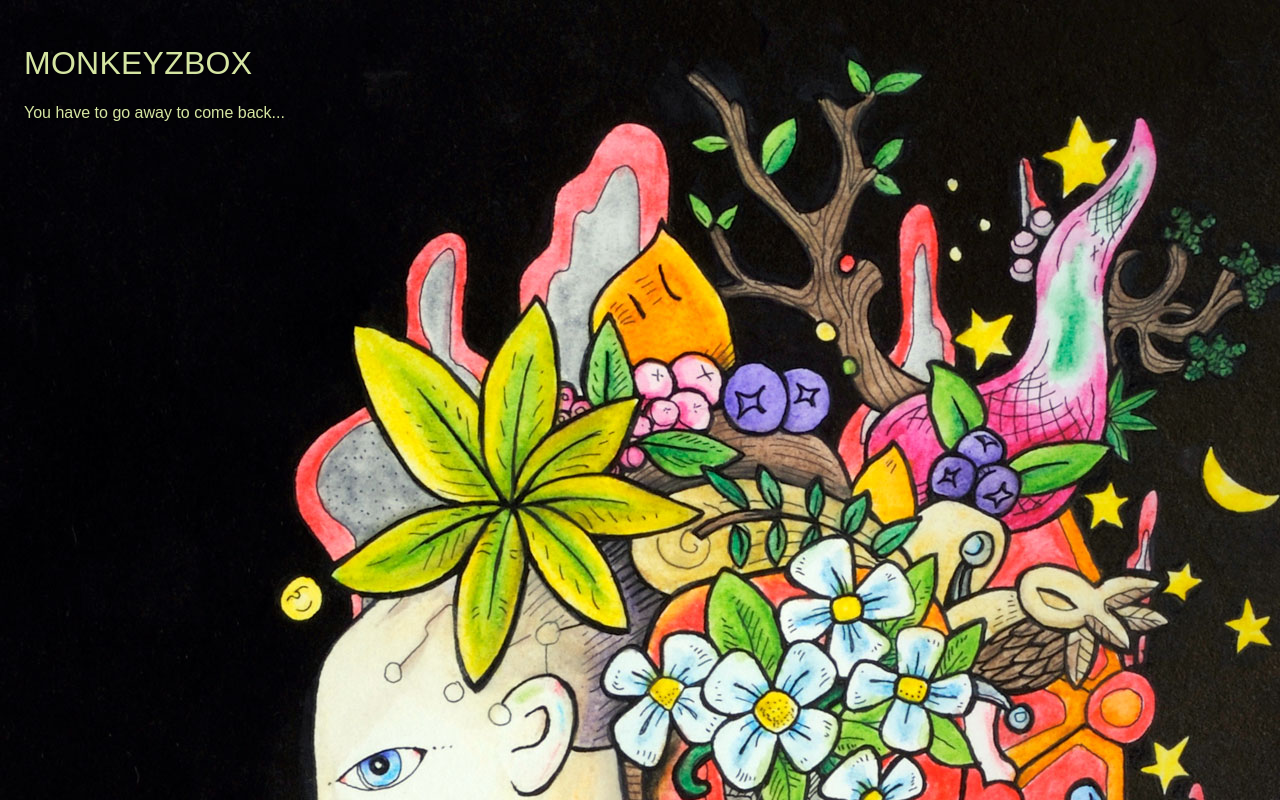
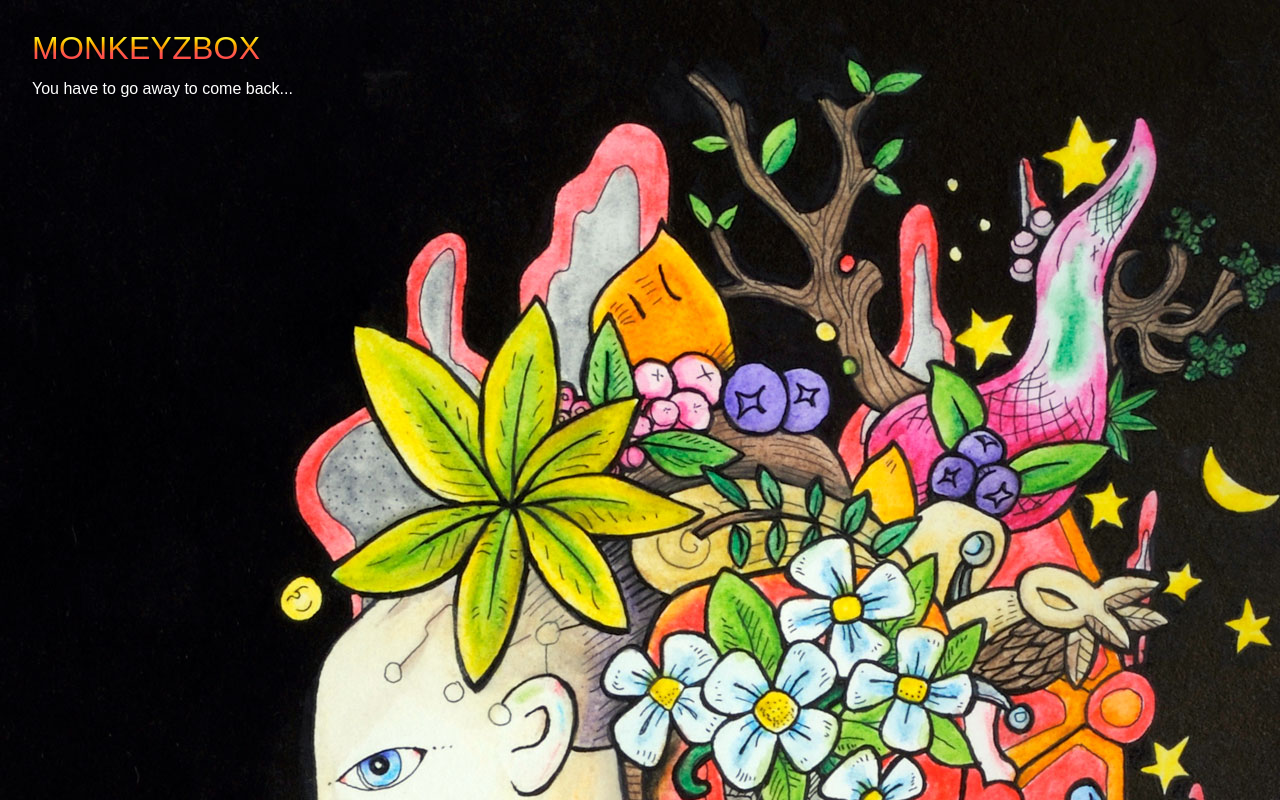
Before and after one commit to LL782/monkeyzbox, a Next.js app: page / in a window 1280 px wide. Shown: the top 800 px of the page. Built offline with nearby package versions, Linux system fonts and the light colour scheme.

Commit message:
Fire style text and image decoration

```diff
--- a/global-styles.css
+++ b/global-styles.css
@@ -1,12 +1,14 @@
 body {
   background-color: #050304;
   font-family: sans-serif;
-  padding: 1rem;
-  color: #d5e5a2;
+  padding: 0;
+  margin: 0;
 }
 
 .posterText {
   position: relative;
+  color: #fff;
+  padding: 2rem;
   z-index: 10;
 }
 
@@ -19,8 +21,27 @@ body {
   z-index: 5;
 }
 
-h1 {
+.poster > div {
+  display: block;
+}
+
+.poster > div::after {
+  content: "";
+  position: absolute;
+  right: -3px;
+  top: 0;
+  bottom: 0;
+  width: 3px;
+  background: linear-gradient(#fff, #fce60c, #fd9900, #fe5552, #fe4840);
+}
+
+.posterText h1 {
+  -webkit-text-fill-color: transparent;
+  background: linear-gradient(#fff, #fce60c, #fd9900, #fe5552, #fe4840 0.9em);
+  background-clip: text;
   font-weight: normal;
   text-transform: uppercase;
   letter-spacing: 0.25px;
+  line-height: 1;
+  margin: 0;
 }
--- a/pages/index.tsx
+++ b/pages/index.tsx
@@ -14,6 +14,7 @@ const IndexPage = () => (
         src={everythingPassesPoster}
         alt="Artwork background with colourful flowers, hearts and faces on a black background"
         layout="fixed"
+        sizes="1346"
       />
     </div>
   </Layout>
```
